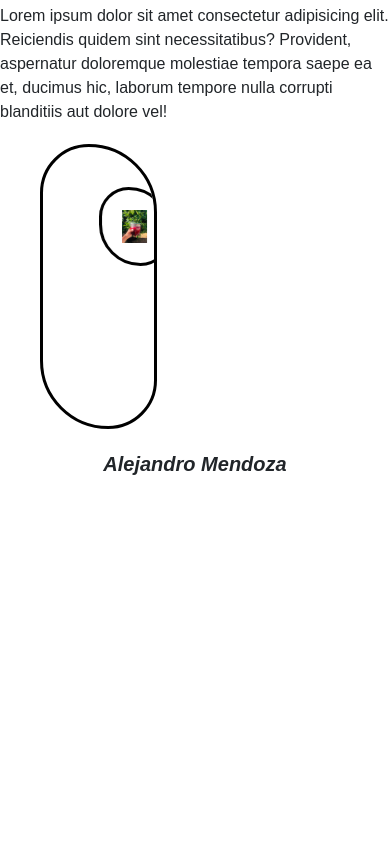
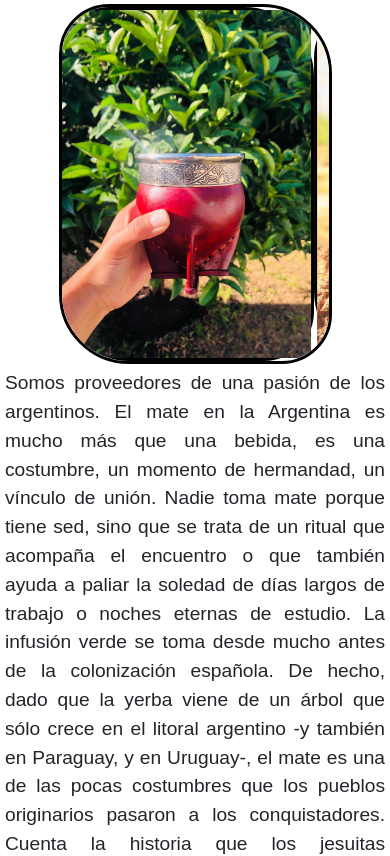
Before and after one commit to AlejandroMendza/Mates-Paisa, a plain HTML site: page pages/nosotros.html in a window 390 px wide. Shown: the part 232-1088 px from the top of the page. Before the commit the page ends 844 px from the top, so only its background shows below. Drawn offline with nearby package versions, Linux system fonts and the light colour scheme.

Commit message:
mejoras en el resposive de la pagina

```diff
--- a/css/style.css
+++ b/css/style.css
@@ -1,11 +1,13 @@
 @import url('https://fonts.googleapis.com/css2?family=Bangers&display=swap');
 
+/* reset*/
 * {
     margin: 0;
     padding: 0;
     font-family: Arial, Helvetica, sans-serif;
     font-size: border-box
 }
+
 
 /* estilos del header*/
 
@@ -31,7 +33,6 @@ h1 {
     font-size: 1.3rem;
 }
 
-;
 
 nav ul {
     display: flex;
@@ -57,9 +58,14 @@ nav ul li {
 
 }
 
+.nav-item {
+    margin-top: 3px;
+}
+
 .nav-item a:hover {
     color: gold !important;
 }
+
 
 /* estilos de la barra social; zindex para colocar por encima del resto de los elementos de la página*/
 
@@ -73,6 +79,7 @@ nav ul li {
     align-items: flex-end;
     z-index: 100;
 }
+
 
 /* estilos de los iconos de la barra social*/
 
@@ -143,10 +150,12 @@ main div div {
 
 .itemind {
     padding: 50px;
-    margin: 30px 50px;
+    margin: 20px 38px;
 }
 
-
+.itemmat2 {
+    padding: 4%;
+}
 
 h3 {
     font-weight: bold;
@@ -159,11 +168,13 @@ footer {
     font-weight: bold;
     text-align: center;
     font-size: 20px;
+    align-items: flex-end;
 }
 
 .mapCenter {
-    margin: 10px 25px;
+    margin: 10px 15px;
 }
+
 
 /*estilos del formulario*/
 input {
@@ -174,7 +185,7 @@ input {
 
 legend {
     font-weight: bold;
-    margin: 1.5rem;
+    margin: 0.5rem;
 }
 
 form {
@@ -189,11 +200,22 @@ fieldset {
     text-shadow: 2px 2px black;
 }
 
+
 /*estilos del carrusel*/
 
 .carousel-inner {
-    width: 30%;
+    width: 18%;
+    float: left;
+    margin: 0.8%;
 }
+
+.parrafo-nosotros {
+    font-size: 1.2rem;
+    padding: 0 8% 0 0;
+    line-height: 1.5;
+    text-align: justify;
+}
+
 
 /*media queries hasta 734 px*/
 
@@ -232,9 +254,13 @@ fieldset {
         width: fit-content;
     }
 
-    main div div {
-        padding: 20px;
-        margin: 20px 40px;
+
+    .carousel-inner {
+        float: none;
+        margin: 0;
+        margin-left: 15%;
+        padding: 0;
+        width: 17rem;
     }
 
 }
@@ -244,4 +270,29 @@ fieldset {
     .socialBar {
         display: none;
     }
+
+    .contenedor2 {
+        margin: 0;
+        justify-content: center;
+    }
+
+    .itemmat {
+        padding: 0;
+    }
+
+    .carousel-inner {
+        float: none;
+        margin: 0;
+        margin-left: 15%;
+        padding: 0;
+        width: 70%;
+    }
+
+    .parrafo-nosotros {
+        padding: 5px;
+    }
+
+    .legend {
+        margin: 0;
+    }
 }
--- a/pages/nosotros.html
+++ b/pages/nosotros.html
@@ -62,10 +62,8 @@
     </section>
     <main>
         <h2>NOSOTROS</h2>
-        <p>Lorem ipsum dolor sit amet consectetur adipisicing elit. Reiciendis quidem sint necessitatibus? Provident,
-            aspernatur doloremque molestiae tempora saepe ea et, ducimus hic, laborum tempore nulla corrupti blanditiis
-            aut dolore vel!
-        </p>
+
+
 
         <div id="carouselExampleSlidesOnly" class="carousel slide" data-bs-ride="carousel">
             <div class="carousel-inner">
@@ -83,6 +81,18 @@
                 </div>
             </div>
         </div>
+        <p class="parrafo-nosotros"> Somos proveedores de una pasión de los argentinos. El mate en la Argentina es mucho
+            más que una bebida, es una costumbre, un momento de hermandad, un vínculo de unión. Nadie toma mate porque
+            tiene sed, sino que se trata de un ritual que acompaña el encuentro o que también ayuda a paliar la soledad
+            de días largos de trabajo o noches eternas de estudio.
+            La infusión verde se toma desde mucho antes de la colonización española. De hecho, dado que la yerba viene
+            de un árbol que sólo crece en el litoral argentino -y también en Paraguay, y en Uruguay-, el mate es una de
+            las pocas costumbres que los pueblos originarios pasaron a los conquistadores. Cuenta la historia que los
+            jesuitas terminaron por admitirla después de comprobar que, en lugar de volver perezosos a los guaraníes,
+            les daba vigor y energía. Porque, además de todo, el mate tiene interesantes beneficios para la salud:
+            estimula el sistema nervioso central sin provocar insomnio, aporta vitaminas y minerales, es diurético y
+            contiene sustancias antioxidantes.
+        </p>
 
     </main>
     <footer> Alejandro Mendoza</footer>
```
Also changed, not shown: index.html (+2 -2 lines), pages/contacto.html (+1 -0 lines), pages/mates.html (+5 -5 lines).
